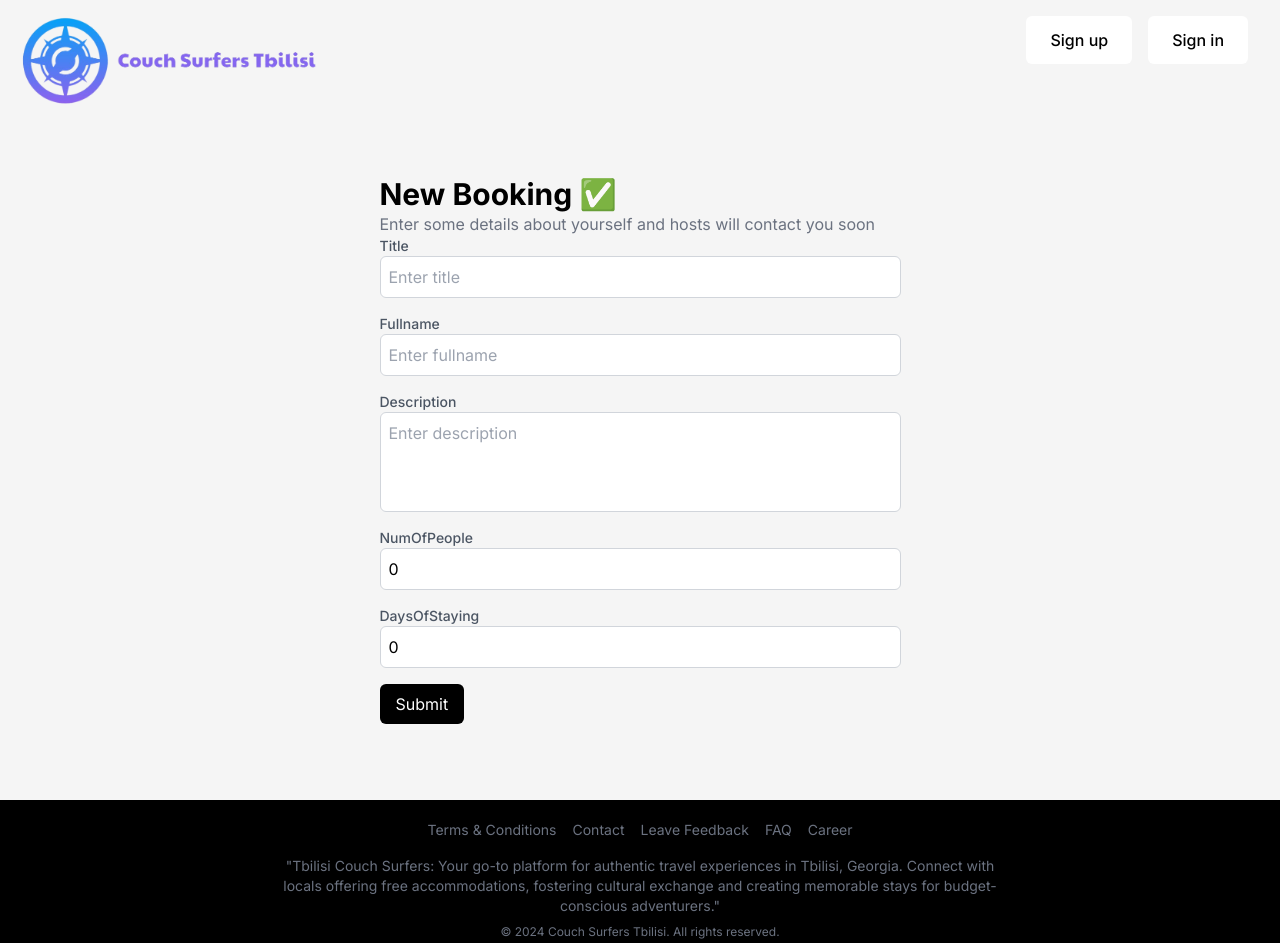
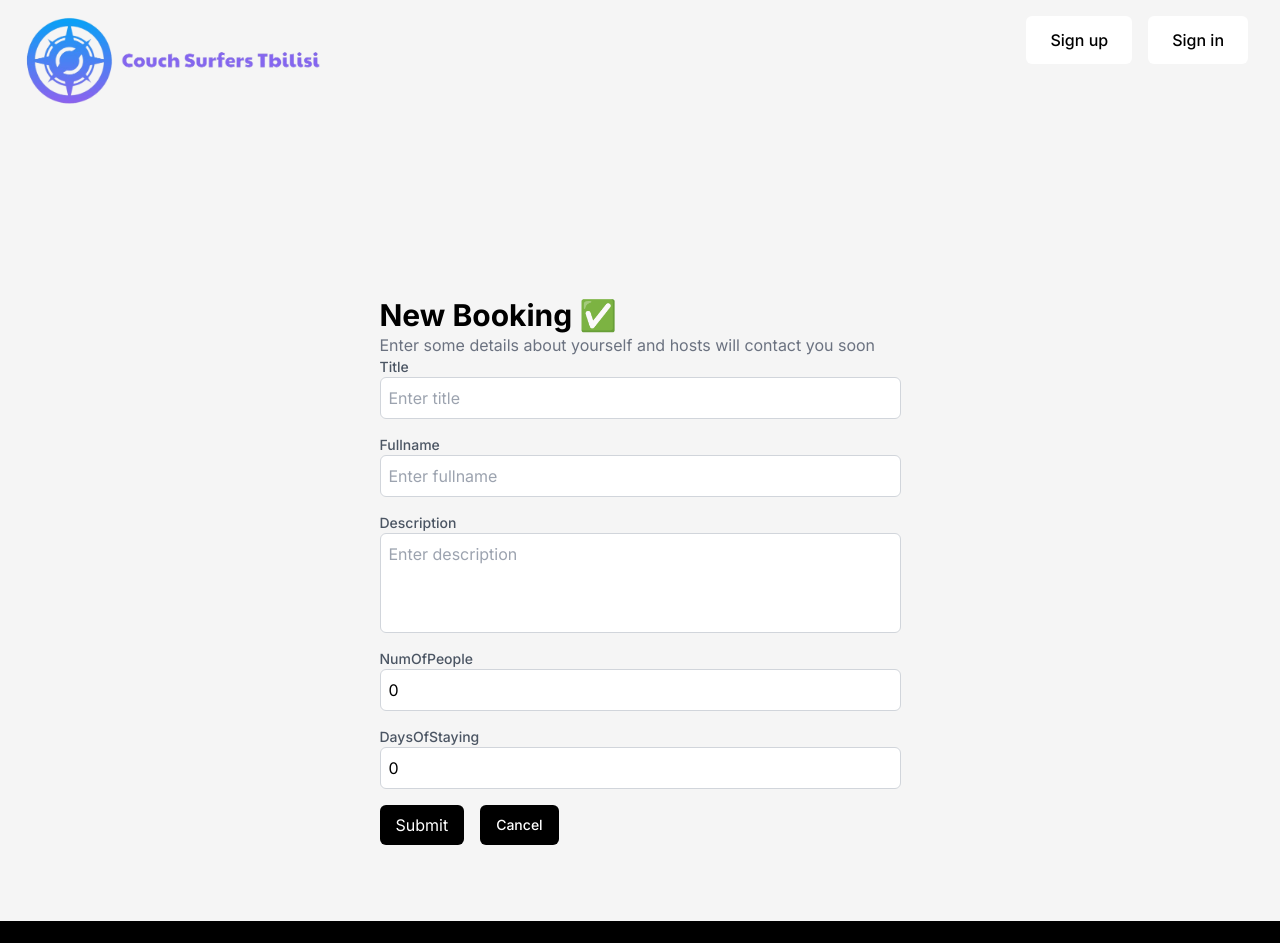
Before and after one commit to Sitch196/couch_surfer_demo, a Next.js app: page /publish in a window 1280 px wide. Shown: the top 943 px of the page. Built offline with nearby package versions, Linux system fonts and the light colour scheme; no server answers.

Commit message:
working on comment section , ui created

```diff
--- a/app/globals.css
+++ b/app/globals.css
@@ -5,6 +5,15 @@
   margin: 0;
   padding: 0;
   box-sizing: border-box;
+}
+::-webkit-scrollbar {
+  width: 8px;
+}
+::-webkit-scrollbar-thumb {
+  background-color: #a8b1c3;
+}
+::-webkit-scrollbar-track {
+  background-color: #edf2f7;
 }
 :root {
   --foreground-rgb: 0, 0, 0;
--- a/app/posts/[id]/page.tsx
+++ b/app/posts/[id]/page.tsx
@@ -1,25 +1,45 @@
 "use client";
+import CommentSection from "@/components/CommentSection";
 import { api } from "@/convex/_generated/api";
 import { useQuery } from "convex/react";
-import React from "react";
-
+import { FaUsers, FaCalendar } from "react-icons/fa";
 interface BlogDetailsProps {
   params: {
     id: string;
   };
 }
 
-export default function page({ params }: BlogDetailsProps) {
+// ... (previous imports)
+
+export default function DetailedPage({ params }: BlogDetailsProps) {
   const post = useQuery(api.articles.getArticles);
   const targetPost = post?.filter((post) => post._id === params.id);
+
+  const renderIcon = (icon: React.ReactNode) => (
+    <div className="icon">{icon}</div>
+  );
+
   return (
-    <div className="flex justify-center items-center h-screen">
+    <div className="flex justify-center h-screen">
       {targetPost?.map((post) => (
-        <div key={post._id}>
-          <p>{post.fullname}</p>
-          <p>{post.title}</p>
-          <p>{post.description}</p>
-          <p>{post.numOfPeople}</p>
+        <div
+          key={post._id}
+          className="bg-white p-8 h-[550px] rounded-md shadow-md w-full sm:max-w-md md:max-w-lg lg:max-w-4xl max-h-screen overflow-y-auto"
+        >
+          <div className="flex justify-between">
+            <div className="flex items-center">
+              {renderIcon(<FaUsers className="text-gray-500" />)}
+              <p className="ml-2">Person {post.numOfPeople}</p>
+            </div>
+            <div className="flex items-center">
+              {renderIcon(<FaCalendar className="text-gray-500" />)}
+              <p className="ml-2">Day {post.daysOfStaying}</p>
+            </div>
+          </div>
+          <h2 className="text-2xl font-bold mb-2">{post.title}</h2>
+          <p className="font-bold mb-2">Posted by {post.fullname}</p>
+          <p className="text-gray-700">{post.description}</p>
+          <CommentSection postId={post._id} />
         </div>
       ))}
     </div>
--- a/app/publish/page.tsx
+++ b/app/publish/page.tsx
@@ -5,6 +5,8 @@ import { useState, ChangeEvent, FormEvent } from "react";
 import { useRouter } from "next/navigation";
 import { toast } from "react-toastify";
 import "react-toastify/dist/ReactToastify.css";
+import Link from "next/link";
+import { Button } from "@/components/ui/button";
 
 interface BookingDetails {
   title: string;
@@ -96,9 +98,17 @@ export default function Component() {
               </div>
             ))}
           </div>
-          <button className="bg-black text-white px-4 py-2 rounded-md">
-            Submit
-          </button>
+          <div className="flex gap-4">
+            <button className="bg-black text-white px-4 py-2 rounded-md">
+              Submit
+            </button>
+            <Button
+              variant="destructive"
+              className="bg-black text-white px-4 py-2 rounded-md"
+            >
+              <Link href="/">Cancel</Link>
+            </Button>
+          </div>
         </form>
       </div>
     </div>
--- /dev/null
+++ b/components/CommentSection.tsx
@@ -0,0 +1,75 @@
+"use client";
+import React, { useState } from "react";
+import { Button } from "./ui/button";
+import { useUser } from "@clerk/clerk-react";
+
+interface CommentSectionProps {
+  postId: string;
+}
+
+// ... (previous imports)
+
+const CommentSection: React.FC<CommentSectionProps> = ({ postId }) => {
+  const [comments, setComments] = useState<string[]>([]);
+  const [newComment, setNewComment] = useState("");
+  const user = useUser();
+
+  const handleAddComment = () => {
+    if (newComment.trim() !== "") {
+      setComments((prevComments) => [...prevComments, newComment]);
+      setNewComment("");
+    }
+  };
+
+  const handleKeyDown = (e: React.KeyboardEvent<HTMLTextAreaElement>) => {
+    // Check if the pressed key is Enter and not Shift
+    if (e.key === "Enter" && !e.shiftKey) {
+      e.preventDefault(); // Prevents adding a new line
+      handleAddComment();
+    }
+  };
+
+  return (
+    <div className="mt-4">
+      <div className="max-h-48 overflow-y-auto">
+        <h3 className="text-xl font-bold mb-2">Comments</h3>
+        <div>
+          {comments.map((comment, index) => (
+            <div key={index} className="mb-2">
+              <div className="flex items-center gap-4">
+                <img
+                  src={user.user?.imageUrl}
+                  className="w-12 h-12 rounded-full object-cover"
+                  alt="user_image"
+                />
+                <div className="flex flex-col">
+                  <p className="font-bold">{user.user?.fullName}</p>
+                  <p className="text-sm">{comment}</p>
+                </div>
+              </div>
+            </div>
+          ))}
+        </div>
+      </div>
+      <div className="mt-4">
+        <textarea
+          id="comment-textarea"
+          className="w-full p-2 border outline-none resize-none rounded"
+          placeholder="Add a comment..."
+          value={newComment}
+          onChange={(e) => setNewComment(e.target.value)}
+          onKeyDown={handleKeyDown}
+        />
+        <Button
+          className="text-white mt-2"
+          variant="outline"
+          onClick={handleAddComment}
+        >
+          Add Comment
+        </Button>
+      </div>
+    </div>
+  );
+};
+
+export default CommentSection;
--- a/components/Navigation.tsx
+++ b/components/Navigation.tsx
@@ -2,14 +2,19 @@
 import React, { useState, useEffect } from "react";
 import Image from "next/image";
 import longlogo from "../assets/longlogo.png";
-import { SignInButton, SignUpButton, useAuth } from "@clerk/clerk-react";
+import {
+  SignInButton,
+  SignUpButton,
+  useAuth,
+  useUser,
+} from "@clerk/clerk-react";
 import { UserButton } from "@clerk/nextjs";
-import { useConvex } from "convex/react";
 import Link from "next/link";
 
 export function Navigation() {
   const { isSignedIn } = useAuth();
   const [hasScrolled, setHasScrolled] = useState(false);
+  // const { user } = useUser();
 
   useEffect(() => {
     const handleScroll = () => {
@@ -18,7 +23,6 @@ export function Navigation() {
     };
 
     window.addEventListener("scroll", handleScroll);
-
     return () => {
       window.removeEventListener("scroll", handleScroll);
     };
@@ -26,11 +30,11 @@ export function Navigation() {
 
   return (
     <nav
-      className={`fixed w-full p-3 flex items-center bg-transparent ${
+      className={`sticky top-0 w-full p-3 flex items-center bg-transparent ${
         hasScrolled ? "backdrop-blur-md backdrop-filter" : ""
       } justify-between z-10`}
     >
-      <div className="flex w-full justify-between items-center px-2">
+      <div className="flex w-full justify-between items-center px-3">
         <Link href="/">
           <Image
             src={longlogo}
--- /dev/null
+++ b/components/ui/button.tsx
@@ -0,0 +1,56 @@
+import * as React from "react"
+import { Slot } from "@radix-ui/react-slot"
+import { cva, type VariantProps } from "class-variance-authority"
+
+import { cn } from "@/lib/utils"
+
+const buttonVariants = cva(
+  "inline-flex items-center justify-center whitespace-nowrap rounded-md text-sm font-medium ring-offset-white transition-colors focus-visible:outline-none focus-visible:ring-2 focus-visible:ring-gray-950 focus-visible:ring-offset-2 disabled:pointer-events-none disabled:opacity-50 dark:ring-offset-gray-950 dark:focus-visible:ring-gray-300",
+  {
+    variants: {
+      variant: {
+        default: "bg-gray-900 text-gray-50 hover:bg-gray-900/90 dark:bg-gray-50 dark:text-gray-900 dark:hover:bg-gray-50/90",
+        destructive:
+          "bg-red-500 text-gray-50 hover:bg-red-500/90 dark:bg-red-900 dark:text-gray-50 dark:hover:bg-red-900/90",
+        outline:
+          "border border-gray-200 bg-white hover:bg-gray-100 hover:text-gray-900 dark:border-gray-800 dark:bg-gray-950 dark:hover:bg-gray-800 dark:hover:text-gray-50",
+        secondary:
+          "bg-gray-100 text-gray-900 hover:bg-gray-100/80 dark:bg-gray-800 dark:text-gray-50 dark:hover:bg-gray-800/80",
+        ghost: "hover:bg-gray-100 hover:text-gray-900 dark:hover:bg-gray-800 dark:hover:text-gray-50",
+        link: "text-gray-900 underline-offset-4 hover:underline dark:text-gray-50",
+      },
+      size: {
+        default: "h-10 px-4 py-2",
+        sm: "h-9 rounded-md px-3",
+        lg: "h-11 rounded-md px-8",
+        icon: "h-10 w-10",
+      },
+    },
+    defaultVariants: {
+      variant: "default",
+      size: "default",
+    },
+  }
+)
+
+export interface ButtonProps
+  extends React.ButtonHTMLAttributes<HTMLButtonElement>,
+    VariantProps<typeof buttonVariants> {
+  asChild?: boolean
+}
+
+const Button = React.forwardRef<HTMLButtonElement, ButtonProps>(
+  ({ className, variant, size, asChild = false, ...props }, ref) => {
+    const Comp = asChild ? Slot : "button"
+    return (
+      <Comp
+        className={cn(buttonVariants({ variant, size, className }))}
+        ref={ref}
+        {...props}
+      />
+    )
+  }
+)
+Button.displayName = "Button"
+
+export { Button, buttonVariants }
--- a/package.json
+++ b/package.json
@@ -21,6 +21,7 @@
     "react": "^18",
     "react-dom": "^18",
     "react-hook-form": "^7.50.1",
+    "react-icons": "^5.0.1",
     "react-toastify": "^10.0.4",
     "tailwind-merge": "^2.2.1",
     "tailwindcss-animate": "^1.0.7"
```
Also changed, not shown: 1 other file (tests, documents, lock files or other folders).
